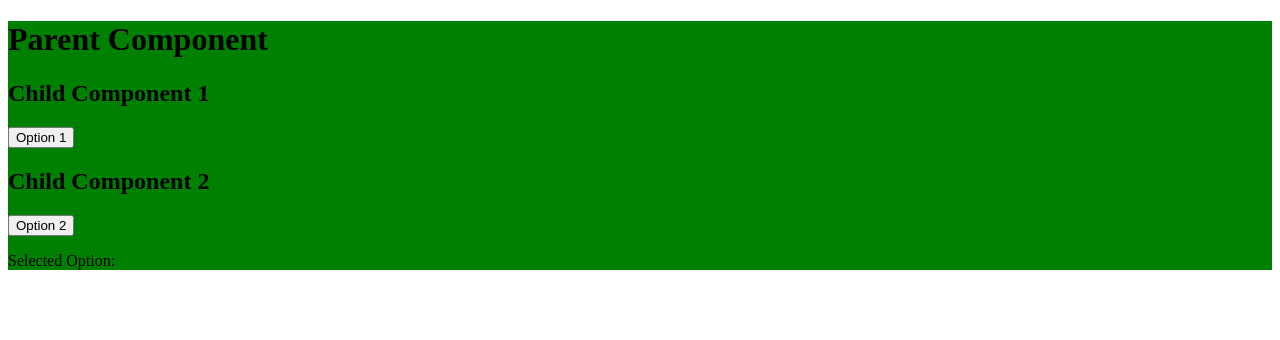
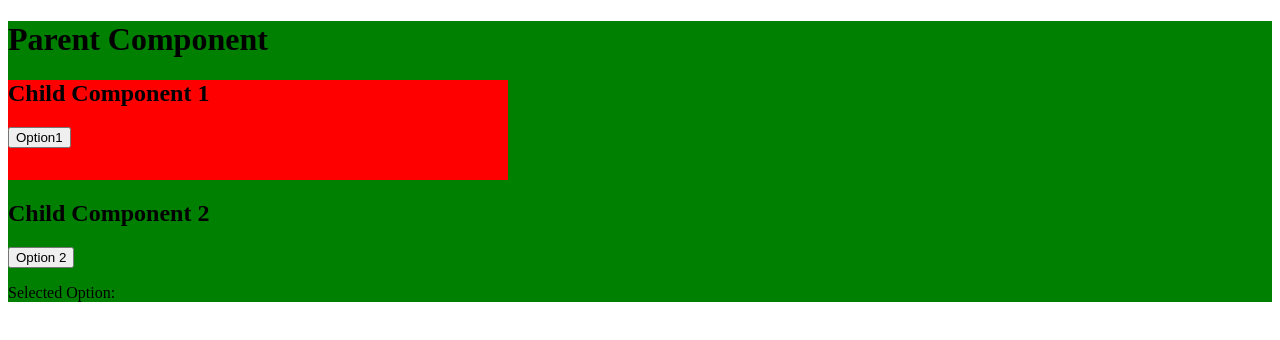
Before and after one commit to acciojob/lift-state-up-3-Satyam722, a React app: page / in a window 1280 px wide. Shown: the top 340 px of the page. Built offline with nearby package versions, Linux system fonts and the light colour scheme.

Commit message:
Update ChildComponent1.js

```diff
--- a/src/components/ChildComponent1.js
+++ b/src/components/ChildComponent1.js
@@ -1,13 +1,13 @@
 import React from "react";
-const ChildComponent1 = ({ onSelect }) => {
-  return (
-    <div className="child child1">
-      <h2>Child Component 1</h2>
-      <button className="btn" onClick={() => onSelect("Option 1")}>
-        Option 1
-      </button>
-    </div>
-  );
-};
+
+function ChildComponent1({onSelect}){
+    return(
+        <div style={{width:"500px",height:"100px", backgroundColor:"red"}}>
+            <h2>Child Component 1</h2>
+
+          <button onClick={()=>onSelect("Option 1")}>Option1</button>
+        </div>
+    )
+}
 
 export default ChildComponent1;
```
